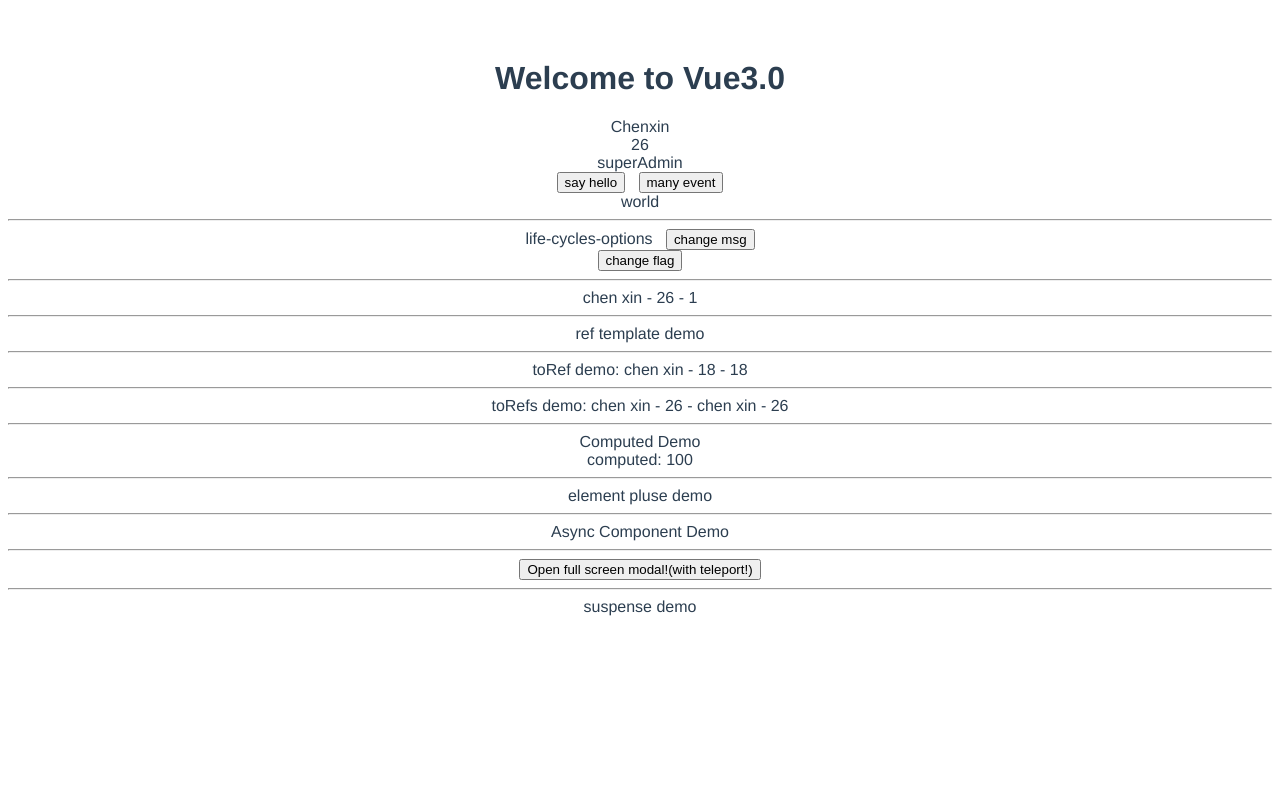
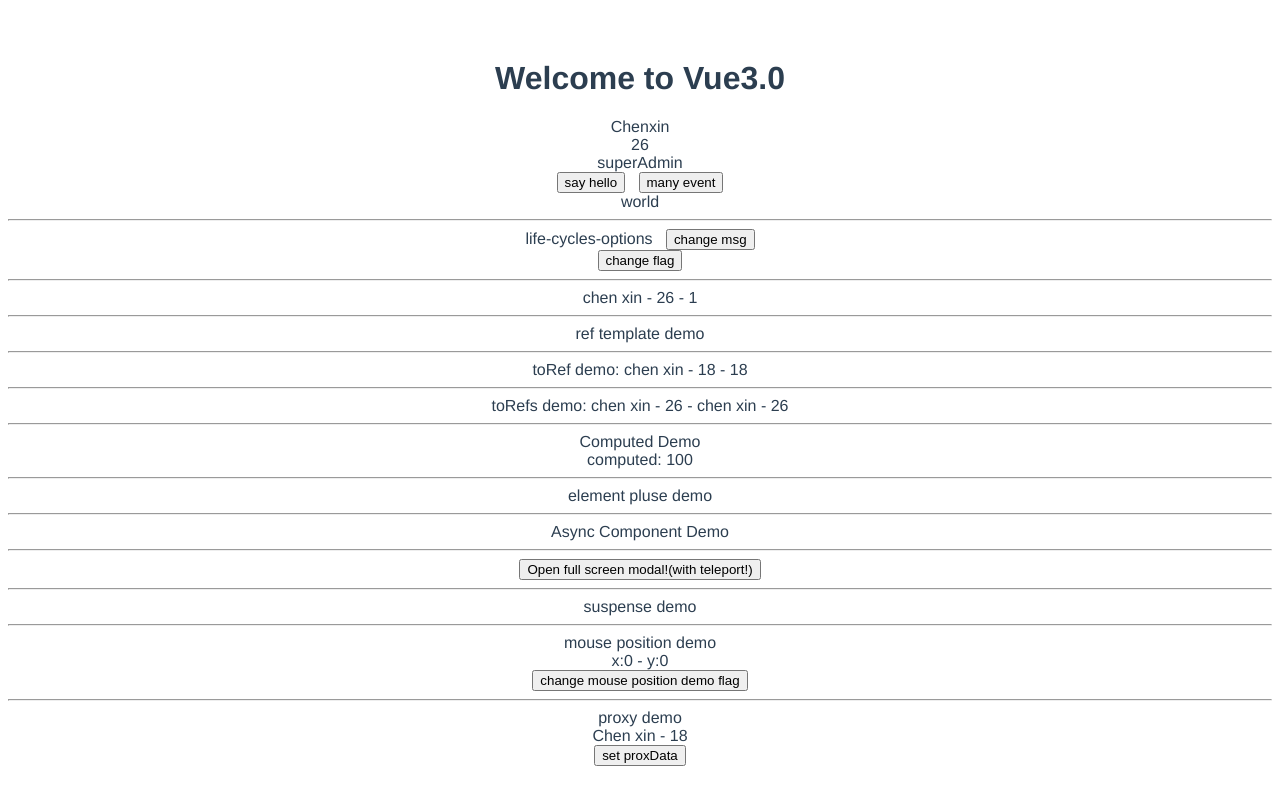
Before and after one commit to smilecode11/interview-vue3, a Vue app: page / in a window 1280 px wide. Built offline with nearby package versions, Linux system fonts and the light colour scheme.

Commit message:
feat: proxy 基本使用

```diff
--- a/src/App.vue
+++ b/src/App.vue
@@ -21,6 +21,11 @@
   <TeleportDemo />
   <hr />
   <SuspenseDemo />
+  <hr />
+  <MousePositionDemo v-if="mflag" />
+  <button @click="mflag = !mflag">change mouse position demo flag</button>
+  <hr />
+  <ProxyDemo />
 </template>
 
 <script lang="ts">
@@ -34,6 +39,8 @@
 import ElementPluseDemo from "./components/ElementPluseDemo.vue";
 import TeleportDemo from "./components/TeleportDemo.vue";
 import SuspenseDemo from "./components/SuspenseDemo.vue";
+import MousePositionDemo from "./components/MousePosition/index.vue";
+import ProxyDemo from "./components/ProxyDemo.vue";
 
 import { defineComponent, defineAsyncComponent } from "vue";
 export default defineComponent({
@@ -41,6 +48,7 @@
   data() {
     return {
       flag: true,
+      mflag: true,
       hellowordMsg: "Welcome to Vue3.0",
     };
   },
@@ -63,6 +71,8 @@
     ),
     TeleportDemo,
     SuspenseDemo,
+    MousePositionDemo,
+    ProxyDemo
   },
 });
 </script>
--- /dev/null
+++ b/src/components/MousePosition/index.vue
@@ -0,0 +1,22 @@
+<template>
+  <div class="mouse-position">
+    <div>mouse position demo</div>
+    <span>x:{{ uX }} - y:{{ uY }}</span>
+  </div>
+</template>
+
+<script lang="ts">
+import { defineComponent } from "vue";
+import useMousePosition from "./useMousePosition";
+export default defineComponent({
+  name: "mouse-position-demo",
+  setup() {
+    let { x: uX, y: uY } = useMousePosition();
+
+    return {
+      uX,
+      uY,
+    };
+  },
+});
+</script>
--- /dev/null
+++ b/src/components/MousePosition/useMousePosition.ts
@@ -0,0 +1,28 @@
+import { ref, onMounted, onUnmounted } from "vue";
+
+function useMousePosition() {
+  let x = ref(0),
+    y = ref(0);
+
+  const update = (event: any) => {
+    x.value = event.pageX;
+    y.value = event.pageY;
+  };
+
+  onMounted(() => {
+    console.log("- useMousePosition omMounted -");
+    document.addEventListener("mousemove", update);
+  });
+
+  onUnmounted(() => {
+    console.log("- useMousePosition onUnmounted -");
+    document.removeEventListener("mousemove", update);
+  });
+
+  return {
+    x,
+    y,
+  };
+}
+
+export default useMousePosition;
--- /dev/null
+++ b/src/components/ProxyDemo.vue
@@ -0,0 +1,66 @@
+<template>
+  <div>
+    <div>proxy demo</div>
+    <span>{{ proxyData.name }} - {{ proxyData.age }}</span
+    ><br />
+    <button @click="setProxData">set proxData</button>
+  </div>
+</template>
+
+<script lang="ts">
+import { defineComponent } from "vue";
+export default defineComponent({
+  name: "proxy-demo",
+  setup() {
+    type IProxyData = {
+      name: string;
+      age: number;
+      identity?: number;
+      xxx?: any;
+    };
+
+    const data: IProxyData = {
+      name: "Chen xin",
+      age: 26,
+    };
+
+    const proxyData = new Proxy(data, {
+      get(target, prop, receiver) {
+        const result = Reflect.get(target, prop, receiver);
+        // 除去原型上的属性, 对对象进行侦听
+        const ownKeys = Reflect.ownKeys(target);
+        if (ownKeys.includes(prop)) {
+          console.log("- proxy get -", prop);
+        }
+        return result; //   返回结果
+      },
+      set(target: any, prop, newV, receiver) {
+        //   重复属性值设置剔除
+        if (newV === target[prop]) return true;
+        console.log("- proxy set -", prop, newV);
+        const result = Reflect.set(target, prop, newV, receiver);
+        return result; //   是否设置成功
+      },
+      deleteProperty(target, prop) {
+        console.log("- proxy deleteProperty -", prop);
+        const result = Reflect.deleteProperty(target, prop);
+        return result; //   是否删除成功
+      },
+    });
+
+    const setProxData = () => {
+      proxyData.name = "chen xin";
+    };
+
+    proxyData.name;
+    proxyData.age = 18;
+    proxyData.identity = 0;
+    delete proxyData.xxx;
+
+    return {
+      proxyData,
+      setProxData,
+    };
+  },
+});
+</script>
```
